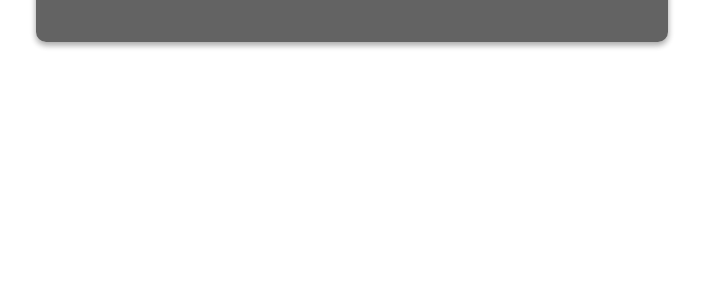
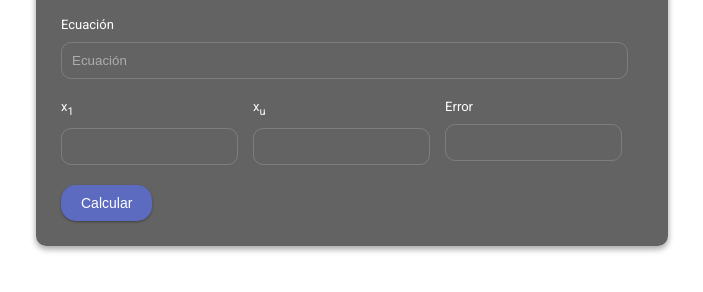
Before and after one commit to Fmaldonado6/Biseccion, a plain HTML site: page index.html in a window 1280 px wide. Shown: the part 98-390 px from the top of the page, without its empty margins (288-991 px from the left). Drawn offline with Linux system fonts and the light colour scheme.

Commit message:
Added ui

```diff
--- a/css/styles.css
+++ b/css/styles.css
@@ -17,6 +17,72 @@ body {
   justify-content: space-between;
   align-items: flex-end;
   display: flex;
+}
+
+.size-input {
+  display: flex;
+  align-items: flex-end;
+}
+
+.range-container {
+  display: flex;
+}
+
+.range-container .input-container {
+  width: 33%;
+}
+
+.button {
+  margin-top: 20px;
+  outline: none;
+  border-radius: 15px;
+  border: none;
+  padding: 10px 20px;
+  cursor: pointer;
+  color: white;
+  font-size: 14px;
+  background-color: #5c6bc0;
+  transition: background-color 0.3s ease;
+}
+
+.button:hover {
+  background-color: #4a58a3;
+}
+
+.button:active {
+  background-color: #3f4a86;
+}
+
+.input-container input {
+  flex-shrink: 1;
+  margin-right: 15px;
+  background-color: transparent;
+  color: white;
+  min-width: 0px;
+  border-radius: 10px;
+  padding: 10px;
+  outline: none;
+  border: 1px solid rgba(179, 179, 179, 0.329);
+  transition: border 0.3s ease;
+}
+.size-input input:focus {
+  border: 1px solid #929bd1;
+}
+
+.input-container {
+  display: flex;
+  margin-top: 20px;
+  flex-direction: column;
+}
+
+.input-container label {
+  font-size: 13px;
+  margin-bottom: 10px;
+}
+
+::placeholder {
+  /* Chrome, Firefox, Opera, Safari 10.1+ */
+  color: rgb(173, 173, 173);
 }
 
 .card {
--- a/index.html
+++ b/index.html
@@ -15,10 +15,29 @@
     <title>Biseccion</title>
   </head>
   <body>
-      <div class="container">
-          <div class="card elevation-2">
-            <span class="title">Biseccion</span>
+    <div class="container">
+      <div class="card elevation-2">
+        <span class="title">Biseccion</span>
+        <div class="input-container">
+          <label for="equation">Ecuación</label>
+          <input id="equation" placeholder="Ecuación" />
         </div>
+        <div class="range-container">
+          <div class="input-container">
+            <label for="x1">x<sub>1</sub></label>
+            <input id="x1" />
+          </div>
+          <div class="input-container">
+            <label for="xu">x<sub>u</sub></label>
+            <input id="xu" />
+          </div>
+          <div class="input-container">
+            <label for="error" >Error</label>
+            <input id="error" type="number" />
+          </div>
+        </div>
+        <button class="button elevation-1">Calcular</button>
       </div>
+    </div>
   </body>
 </html>
```
